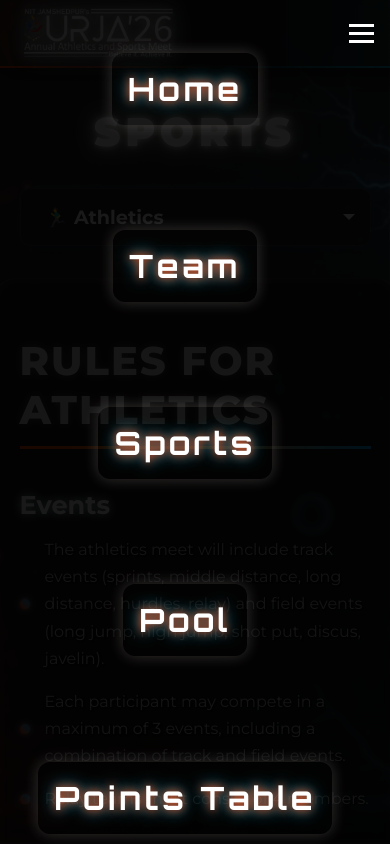
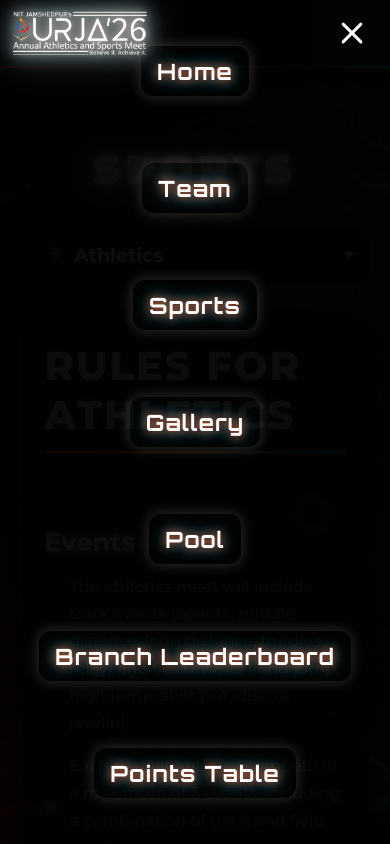
Before and after one commit to PriyanshuDev29/URJA-26, a React (Create React App) app in the folder client/: page /sports in a window 390 px wide. Both pictures are taken after a click on the element 361 px from the left and 33 px from the top of the page. Shown: the top 844 px of the page. Built offline with nearby package versions, Linux system fonts and the light colour scheme.

Commit message:
Made the Navbar Responsiv

```diff
--- a/client/src/App.css
+++ b/client/src/App.css
@@ -1,5 +1,68 @@
+/* Global Responsive Rules */
+* {
+  box-sizing: border-box;
+  margin: 0;
+  padding: 0;
+}
+
+html, body {
+  width: 100%;
+  overflow-x: hidden;
+  margin: 0;
+  padding: 0;
+}
+
+#root {
+  width: 100%;
+  overflow-x: hidden;
+}
+
+/* Make sure all containers are responsive */
+.container,
+.main-content,
+section,
+div {
+  max-width: 100%;
+  overflow-x: hidden;
+}
+
+/* Responsive images */
+img {
+  max-width: 100%;
+  height: auto;
+}
+
+/* Add padding top to account for fixed navbar */
+body {
+  padding-top: 80px;
+}
+
+/* Prevent body scroll when menu is open */
+body.menu-open {
+  overflow: hidden;
+  position: fixed;
+  width: 100%;
+  height: 100vh;
+}
+
+/* Mobile adjustments */
+@media (max-width: 768px) {
+  body {
+    padding-top: 70px;
+  }
+}
+
+@media (max-width: 400px) {
+  body {
+    padding-top: 65px;
+  }
+}
+
+/* Original App.css styles */
 .App {
   text-align: center;
+  width: 100%;
+  overflow-x: hidden;
 }
 
 .App-logo {
--- a/client/src/components/Navbar/Navbar.css
+++ b/client/src/components/Navbar/Navbar.css
@@ -8,7 +8,7 @@
             rgba(255, 60, 0, 0.15) 0%,
             rgba(0, 0, 0, 0.4) 50%,
             rgba(0, 207, 255, 0.15) 100%);
-    padding: 0.8rem 3rem;
+    padding: 0.8rem 1.5rem;
     position: fixed;
     top: 0;
     left: 0;
@@ -27,20 +27,52 @@
 /* Hamburger icon styles */
 .hamburger {
     display: none;
-    /* Hidden by default on desktop */
     flex-direction: column;
+    justify-content: center;
+    align-items: center;
     cursor: pointer;
-    z-index: 1001;
-    gap: 5px;
-    padding: 10px;
-    /* Add padding to make it a better click target and prevent clipping */
+    z-index: 1002;
+    gap: 6px;
+    padding: 12px;
+    margin-left: auto;
+    margin-right: 0;
+    width: 50px;
+    height: 50px;
+    position: relative;
 }
 
 .hamburger .line {
-    width: 25px;
+    width: 28px;
     height: 3px;
     background-color: #fff;
     transition: all 0.3s ease-in-out;
+    border-radius: 2px;
+}
+
+/* Hide lines when open and show close icon */
+.hamburger.open .line {
+    display: none;
+}
+
+/* Close icon (X) using pseudo-elements */
+.hamburger.open::before,
+.hamburger.open::after {
+    content: '';
+    position: absolute;
+    width: 28px;
+    height: 3px;
+    background-color: #fff;
+    border-radius: 2px;
+    top: 50%;
+    left: 50%;
+}
+
+.hamburger.open::before {
+    transform: translate(-50%, -50%) rotate(45deg);
+}
+
+.hamburger.open::after {
+    transform: translate(-50%, -50%) rotate(-45deg);
 }
 
 /* Style for the logo image */
@@ -48,8 +80,11 @@
     height: 60px;
     width: auto;
     max-width: 100%;
-    filter:
-        drop-shadow(0 0 4px rgba(255, 255, 255, 0.8)) drop-shadow(0 0 8px rgba(255, 60, 0, 0.7)) drop-shadow(0 0 8px rgba(0, 207, 255, 0.7)) drop-shadow(0 0 15px rgba(255, 255, 255, 0.3));
+    z-index: 1002;
+    filter: drop-shadow(0 0 4px rgba(255, 255, 255, 0.8))
+            drop-shadow(0 0 8px rgba(255, 60, 0, 0.7))
+            drop-shadow(0 0 8px rgba(0, 207, 255, 0.7))
+            drop-shadow(0 0 15px rgba(255, 255, 255, 0.3));
     transition: transform 0.3s ease-in-out;
 }
 
@@ -61,41 +96,40 @@
 .navbar ul {
     list-style: none;
     display: flex;
-    justify-content: space-around;
+    justify-content: space-evenly;
     align-items: center;
     margin: 0;
     padding: 0;
-    margin-left: 5rem;
+    margin-left: 1rem;
+    margin-right: 1rem;
     flex-grow: 1;
+    gap: 0.3rem;
 }
 
 /* All other .navbar a and :hover styles remain the same */
 .navbar a {
-    margin-right: 85px;
+    margin-right: 0;
     color: #fff;
     text-decoration: none;
-    font-size: 1.5rem;
+    font-size: 1.1rem;
     font-family: 'Orbitron', 'Segoe UI', 'Arial', sans-serif;
     font-weight: bold;
-    letter-spacing: 0.12em;
-    padding: 0.5rem 1.5rem;
+    letter-spacing: 0.05em;
+    padding: 0.5rem 0.8rem;
     border-radius: 12px;
-    transition:
-        color 0.3s,
-        background 0.3s,
-        box-shadow 0.3s,
-        transform 0.3s;
-    text-shadow:
-        0 0 10px #ff3c00,
-        0 0 15px #00cfff;
+    transition: color 0.3s, background 0.3s, box-shadow 0.3s, transform 0.3s;
+    text-shadow: 0 0 10px #ff3c00, 0 0 15px #00cfff;
     box-shadow: 0 0 15px 0 rgba(255, 60, 0, 0.2), 0 0 15px 0 rgba(0, 207, 255, 0.2);
+    white-space: nowrap;
 }
 
 /* Hover effects for each link */
 .home-link:hover,
 .team-link:hover,
 .sports-link:hover,
+.gallery-link:hover,
 .pool-link:hover,
+.branch-leaderboard-link:hover,
 .points-table-link:hover {
     background: transparent;
     color: #fff;
@@ -116,139 +150,116 @@
     box-shadow: 0 0 24px 0 #ff3c00;
 }
 
+.gallery-link:hover {
+    box-shadow: 0 0 24px 0 rgba(255, 215, 0, 0.8);
+}
+
 .pool-link:hover {
     box-shadow: 0 0 24px 0 #00cfff;
+}
+
+.branch-leaderboard-link:hover {
+    box-shadow: 0 0 24px 0 rgba(138, 43, 226, 0.8);
 }
 
 .points-table-link:hover {
     box-shadow: 0 0 24px 0 rgba(255, 130, 0, 0.5), 0 0 24px 0 rgba(0, 130, 255, 0.5);
 }
 
-/* Responsive adjustments for smaller screens */
-/* Responsive adjustments for smaller screens */
-@media (min-width: 400px) and (max-width: 768px) {
+/* Responsive adjustments for tablets and smaller screens */
+@media (max-width: 768px) {
     .navbar {
         justify-content: space-between;
-        /* Increase right/left padding to give elements more room */
-        padding: 0.5rem 1.5rem;
+        padding: 0.5rem 1rem;
+        overflow: visible;
     }
 
-    /* Hamburger icon styles for mobile */
+    /* Show hamburger icon on mobile */
     .hamburger {
         display: flex;
-        padding: 5px;
-        margin-right: 35px;
-        /* Keep this for click target */
+        position: relative;
+        margin-right: 0;
     }
 
     .nav-links {
-        display: flex;
         position: fixed;
         top: 0;
-        left: 0;
+        left: -100%;
         width: 100%;
-        height: 105vh;
+        height: 100vh;
+        display: flex;
         flex-direction: column;
         justify-content: center;
         align-items: center;
-        background: rgba(0, 0, 0, 0.9);
-        transform: translateY(-100%);
-        transition: transform 0.5s ease-in-out;
+        gap: 2rem;
+        background: rgba(0, 0, 0, 0.95);
+        transition: left 0.4s ease-in-out;
         margin-left: 0;
+        z-index: 1001;
+        overflow-y: auto;
     }
 
     .nav-links.open {
-        transform: translateY(0);
-        /* Slide in from the top */
+        left: 0;
     }
 
     .navbar ul {
         margin-left: 0;
+        flex-direction: column;
+        gap: 2rem;
     }
 
     .navbar li {
         opacity: 0;
-        transition: opacity 0.3s ease-in-out 0.3s;
+        transform: translateX(-20px);
+        transition: opacity 0.3s ease-in-out 0.1s, transform 0.3s ease-in-out 0.1s;
     }
 
     .nav-links.open li {
         opacity: 1;
-        /* Fade in links */
+        transform: translateX(0);
     }
 
+    /* Staggered animation for each link */
+    .nav-links.open li:nth-child(1) { transition-delay: 0.1s; }
+    .nav-links.open li:nth-child(2) { transition-delay: 0.15s; }
+    .nav-links.open li:nth-child(3) { transition-delay: 0.2s; }
+    .nav-links.open li:nth-child(4) { transition-delay: 0.25s; }
+    .nav-links.open li:nth-child(5) { transition-delay: 0.3s; }
+    .nav-links.open li:nth-child(6) { transition-delay: 0.35s; }
+    .nav-links.open li:nth-child(7) { transition-delay: 0.4s; }
+
     .navbar a {
-        margin-left: 30px;
-        font-size: 2rem;
-        padding: 1rem 2rem;
-        letter-spacing: 0.1em;
+        margin-right: 0;
+        font-size: 1.6rem;
+        padding: 0.8rem 1.2rem;
+        letter-spacing: 0.08em;
     }
 
     .navbar-logo {
         height: 50px;
-        margin-bottom: 0;
     }
 }
 
+/* Extra small screens */
 @media (max-width: 400px) {
     .navbar {
-        justify-content: space-between;
-        /* Increase right/left padding to give elements more room */
-        padding: 0.5rem 1.5rem;
+        padding: 0.5rem 0.8rem;
+        overflow: visible;
     }
 
-    /* Hamburger icon styles for mobile */
     .hamburger {
-        display: flex;
-        padding: 5px;
-        margin-right: 35px;
-        /* Keep this for click target */
-    }
-
-    .nav-links {
-        display: flex;
-        position: fixed;
-        top: 0;
-        left: 0;
-        width: 100%;
-        height: 105vh;
-        flex-direction: column;
-        justify-content: center;
-        align-items: center;
-        background: rgba(0, 0, 0, 0.9);
-        transform: translateY(-100%);
-        transition: transform 0.5s ease-in-out;
-        margin-left: 0;
-    }
-
-    .nav-links.open {
-        transform: translateY(0);
-        /* Slide in from the top */
-    }
-
-    .navbar ul {
-        margin-left: 0;
-    }
-
-    .navbar li {
-        opacity: 0;
-        transition: opacity 0.3s ease-in-out 0.3s;
-    }
-
-    .nav-links.open li {
-        opacity: 1;
-        /* Fade in links */
+        margin-right: 0;
+        padding: 8px;
     }
 
     .navbar a {
-        margin-left: 17px;
-        font-size: 2rem;
-        padding: 1rem 1rem;
-        letter-spacing: 0.1em;
+        font-size: 1.4rem;
+        padding: 0.7rem 1rem;
+        letter-spacing: 0.05em;
     }
 
     .navbar-logo {
-        height: 50px;
-        margin-bottom: 0;
+        height: 45px;
     }
-
 }
--- a/client/src/components/Navbar/Navbar.js
+++ b/client/src/components/Navbar/Navbar.js
@@ -1,4 +1,4 @@
-import React, { useState } from 'react';
+import React, { useState, useEffect } from 'react';
 import { Link } from 'react-router-dom';
 import './Navbar.css';
 
@@ -11,22 +11,42 @@ function Navbar() {
         setIsOpen(!isOpen);
     };
 
+    const closeMenu = () => {
+        setIsOpen(false);
+    };
+
+    // Prevent body scroll when menu is open
+    useEffect(() => {
+        if (isOpen) {
+            document.body.classList.add('menu-open');
+        } else {
+            document.body.classList.remove('menu-open');
+        }
+
+        // Cleanup on unmount
+        return () => {
+            document.body.classList.remove('menu-open');
+        };
+    }, [isOpen]);
+
     return (
         <nav className="navbar">
             <img src={logo} alt="URJA Logo" className="navbar-logo" />
 
-            <div className="hamburger" onClick={toggleMenu}>
+            <div className={`hamburger ${isOpen ? 'open' : ''}`} onClick={toggleMenu}>
                 <div className="line"></div>
                 <div className="line"></div>
                 <div className="line"></div>
             </div>
 
             <ul className={`nav-links ${isOpen ? 'open' : ''}`}>
-                <li><Link to="/" className="home-link" onClick={toggleMenu}>Home</Link></li>
-                <li><Link to="/team" className="team-link" onClick={toggleMenu}>Team</Link></li>
-                <li><Link to="/sports" className="sports-link" onClick={toggleMenu}>Sports</Link></li>
-                <li><Link to="/pool" className="pool-link" onClick={toggleMenu}>Pool</Link></li>
-                <li><Link to="/points-table" className="points-table-link" onClick={toggleMenu}>Points Table</Link></li>
+                <li><Link to="/" className="home-link" onClick={closeMenu}>Home</Link></li>
+                <li><Link to="/team" className="team-link" onClick={closeMenu}>Team</Link></li>
+                <li><Link to="/sports" className="sports-link" onClick={closeMenu}>Sports</Link></li>
+                <li><Link to="/gallery" className="gallery-link" onClick={closeMenu}>Gallery</Link></li>
+                <li><Link to="/pool" className="pool-link" onClick={closeMenu}>Pool</Link></li>
+                <li><Link to="/branch-leaderboard" className="branch-leaderboard-link" onClick={closeMenu}>Branch Leaderboard</Link></li>
+                <li><Link to="/points-table" className="points-table-link" onClick={closeMenu}>Points Table</Link></li>
             </ul>
         </nav>
     );
```
